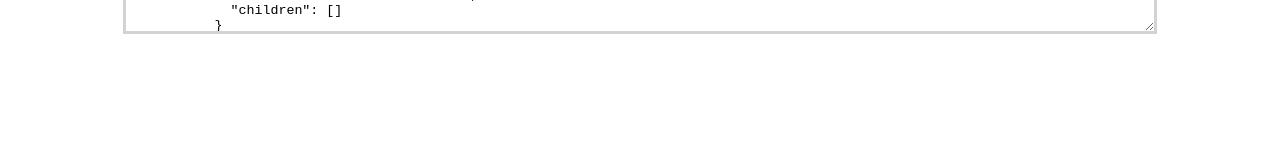
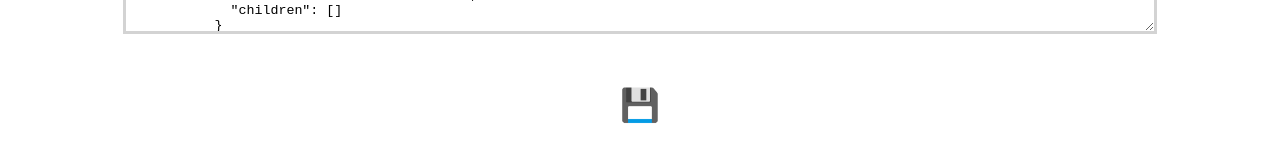
Before and after one commit to LukeStorry/nested-json-editor, a Vue app: page / in a window 1280 px wide. Shown: the part 1815-1960 px from the top of the page. Before the commit the page ends 1893 px from the top, so only its background shows below. Built offline with nearby package versions, Linux system fonts and the light colour scheme.

Commit message:
added save json button

```diff
--- a/src/components/TextAreaOutput.vue
+++ b/src/components/TextAreaOutput.vue
@@ -1,6 +1,13 @@
 <template>
   <div class="TextAreaOutput">
     <textarea v-model="text" />
+    <a
+      class="save-button"
+      download="data.json"
+      :href="'data:application/octet-stream,' + encodeURIComponent(text)"
+    >
+      💾
+    </a>
   </div>
 </template>
 
@@ -24,7 +31,7 @@ export default Vue.extend({
           null,
           2
         )!!;
-        return string ? string.replace(/,\n *"id": ".*"/g, "") : undefined;
+        return string ? string.replace(/,\n *"id": ".*"/g, "") : "";
       },
       set(value: string) {
         // TODO catch json parse errors
@@ -48,4 +55,12 @@ textarea {
   margin: 2rem;
   font-family: monospace;
 }
+
+.save-button {
+  margin: auto;
+  display: block;
+  font-size: 2rem;
+  padding: 1rem;
+  text-decoration: none;
+}
 </style>
```
